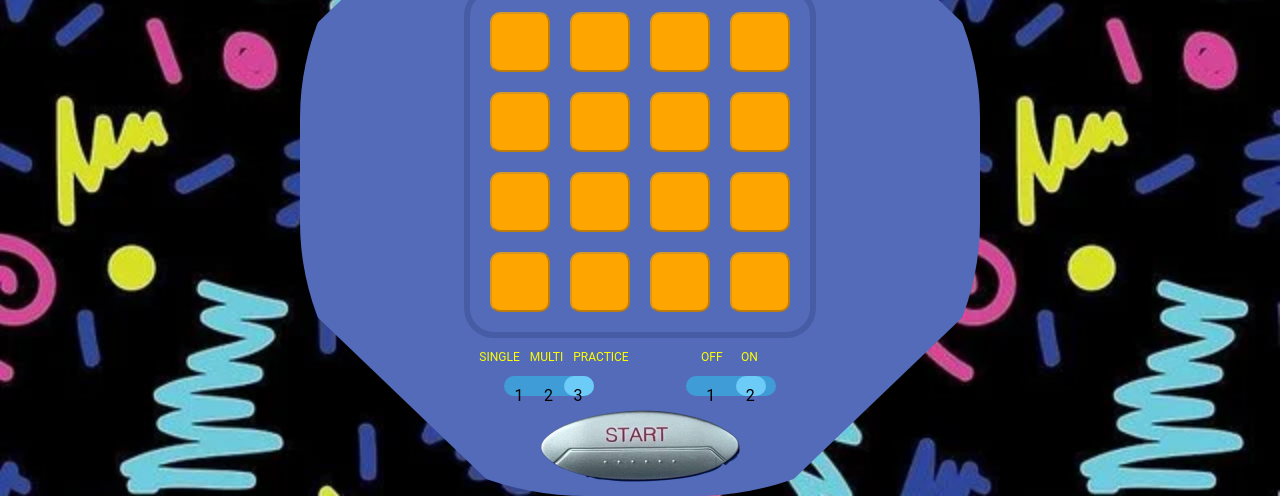
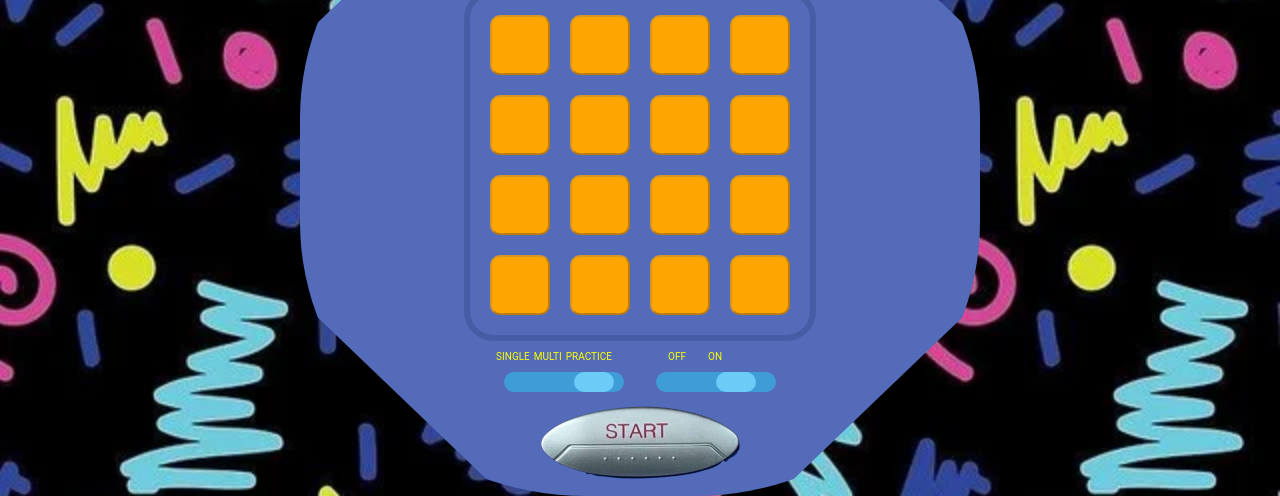
Before and after one commit to KrystalJean/henry-game, a plain HTML site: page index.html in a window 1280 px wide. Shown: the part 304-800 px from the top of the page. Drawn offline with Linux system fonts and the light colour scheme.

Commit message:
added a tab favicon

```diff
--- a/index.html
+++ b/index.html
@@ -1,6 +1,5 @@
 <!DOCTYPE html>
 <html lang="en">
-
 <head>
     <meta charset="UTF-8">
     <meta http-equiv="X-UA-Compatible" content="IE=edge">
@@ -9,7 +8,7 @@
         integrity="sha512-iBBXm8fW90+nuLcSKlbmrPcLa0OT92xO1BIsZ+ywDWZCvqsWgccV3gFoRBv0z+8dLJgyAHIhR35VZc2oM/gI1w=="
         crossorigin="anonymous" referrerpolicy="no-referrer" />
     <link rel="stylesheet" href="style.css">
-    <link rel="shortcut icon" href="#">
+    <link rel="shortcut icon" href="images/henry-button.png">
     <title>HENRY |electronic gaming|</title>
 </head>
 
@@ -112,13 +111,13 @@
 
                 <div class="switch-toggle" id="game-mode-toggle">
                     <input id="single" name="game-mode-select" type="radio" checked="" />
-                    <label for="single" onclick="">1</label>
+                    <label for="single" onclick=""></label>
 
                     <input id="multi" name="game-mode-select" type="radio" />
-                    <label for="multi" onclick="">2</label>
+                    <label for="multi" onclick=""></label>
 
                     <input id="practice" name="game-mode-select" type="radio" checked="checked" />
-                    <label for="practice" class="disabled" onclick="">3</label>
+                    <label for="practice" class="disabled" onclick=""></label>
                 </div>
 
             </div>
@@ -133,10 +132,10 @@
                 <div class="switch-toggle" id="on-off-toggle">
 
                     <input id="off" name="on-off-switch" type="radio" checked="checked" />
-                    <label for="off" onclick="">1</label>
+                    <label for="off" onclick=""></label>
 
                     <input id="on" name="on-off-switch" type="radio" checked="" />
-                    <label for="on" onclick="">2</label>
+                    <label for="on" onclick=""></label>
 
                 </div>
 
--- a/style.css
+++ b/style.css
@@ -189,7 +189,7 @@ body {
     justify-content: space-evenly;
     background: var(--switch-toggle-bg-color);
     border-radius: 50px;
-    width: 90px;
+    width: 120px;
     height: 20px;
 
 }
@@ -210,7 +210,7 @@ body {
 .switch-toggle input:checked+label {
     background: var(--switch-toggle-input-checked-color);
     border-radius: 50px;
-    width: 30px;
+    width: 40px;
     height: 20px;
 }
 
@@ -223,9 +223,9 @@ body {
 
 .toggle-text p {
     width: 100%;
-    font-size: 12px;
+    font-size: 10px;
     color: var(--toggle-text-color);
-    padding: 0px 5px;
+    padding: 0px 2px;
 }
 
 
```
